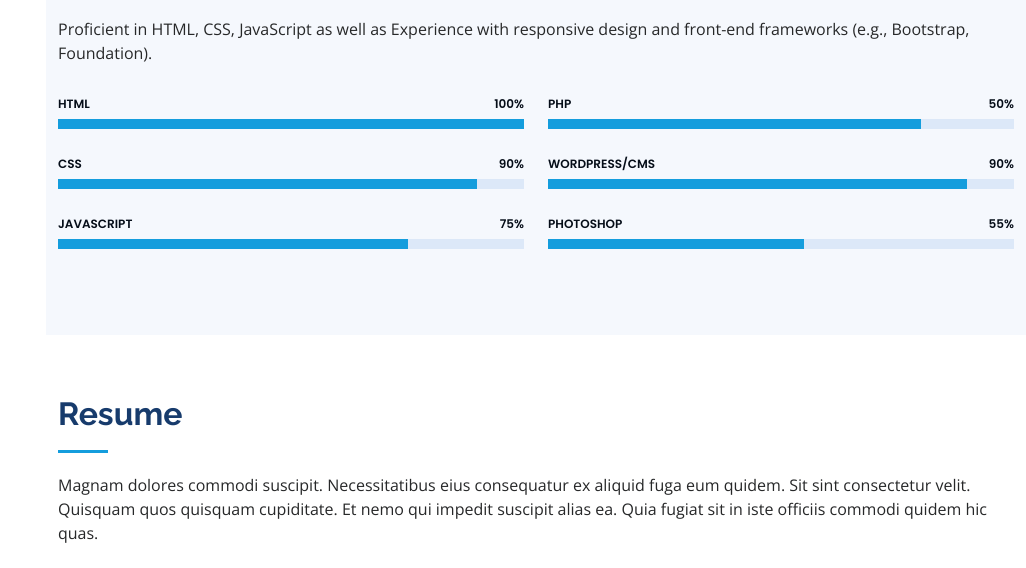
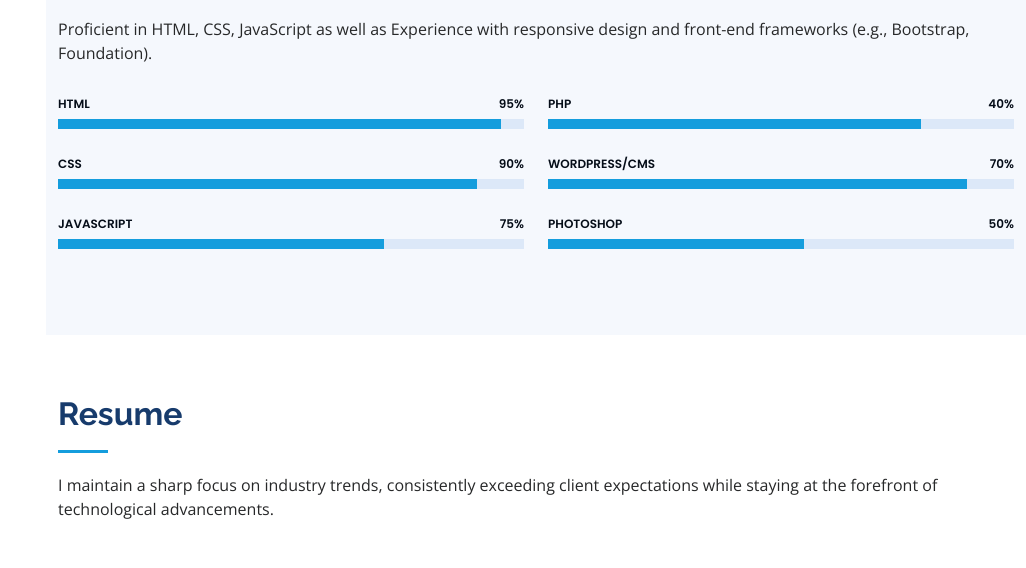
Before and after one commit to abdullahalways/Portfolio, a plain HTML site: page index.html in a window 1280 px wide. Shown: the part 1669-2237 px from the top of the page, without its empty margins (254-1280 px from the left). Drawn offline with nearby package versions, Linux system fonts and the light colour scheme.

Commit message:
resume changes added

```diff
--- a/index.html
+++ b/index.html
@@ -190,9 +190,9 @@
           <div class="col-lg-6" data-aos="fade-up">
 
             <div class="progress">
-              <span class="skill">HTML <i class="val">100%</i></span>
+              <span class="skill">HTML <i class="val">95%</i></span>
               <div class="progress-bar-wrap">
-                <div class="progress-bar" role="progressbar" aria-valuenow="100" aria-valuemin="0" aria-valuemax="100"></div>
+                <div class="progress-bar" role="progressbar" aria-valuenow="95" aria-valuemin="0" aria-valuemax="100"></div>
               </div>
             </div>
 
@@ -206,7 +206,7 @@
             <div class="progress">
               <span class="skill">JavaScript <i class="val">75%</i></span>
               <div class="progress-bar-wrap">
-                <div class="progress-bar" role="progressbar" aria-valuenow="75" aria-valuemin="0" aria-valuemax="100"></div>
+                <div class="progress-bar" role="progressbar" aria-valuenow="70" aria-valuemin="0" aria-valuemax="100"></div>
               </div>
             </div>
 
@@ -215,21 +215,21 @@
           <div class="col-lg-6" data-aos="fade-up" data-aos-delay="100">
 
             <div class="progress">
-              <span class="skill">PHP <i class="val">50%</i></span>
+              <span class="skill">PHP <i class="val">40%</i></span>
               <div class="progress-bar-wrap">
                 <div class="progress-bar" role="progressbar" aria-valuenow="80" aria-valuemin="0" aria-valuemax="100"></div>
               </div>
             </div>
 
             <div class="progress">
-              <span class="skill">WordPress/CMS <i class="val">90%</i></span>
+              <span class="skill">WordPress/CMS <i class="val">70%</i></span>
               <div class="progress-bar-wrap">
                 <div class="progress-bar" role="progressbar" aria-valuenow="90" aria-valuemin="0" aria-valuemax="100"></div>
               </div>
             </div>
 
             <div class="progress">
-              <span class="skill">Photoshop <i class="val">55%</i></span>
+              <span class="skill">Photoshop <i class="val">50%</i></span>
               <div class="progress-bar-wrap">
                 <div class="progress-bar" role="progressbar" aria-valuenow="55" aria-valuemin="0" aria-valuemax="100"></div>
               </div>
@@ -248,7 +248,7 @@
 
         <div class="section-title">
           <h2>Resume</h2>
-          <p>Magnam dolores commodi suscipit. Necessitatibus eius consequatur ex aliquid fuga eum quidem. Sit sint consectetur velit. Quisquam quos quisquam cupiditate. Et nemo qui impedit suscipit alias ea. Quia fugiat sit in iste officiis commodi quidem hic quas.</p>
+          <p>I maintain a sharp focus on industry trends, consistently exceeding client expectations while staying at the forefront of technological advancements.</p>
         </div>
 
         <div class="row">
```
